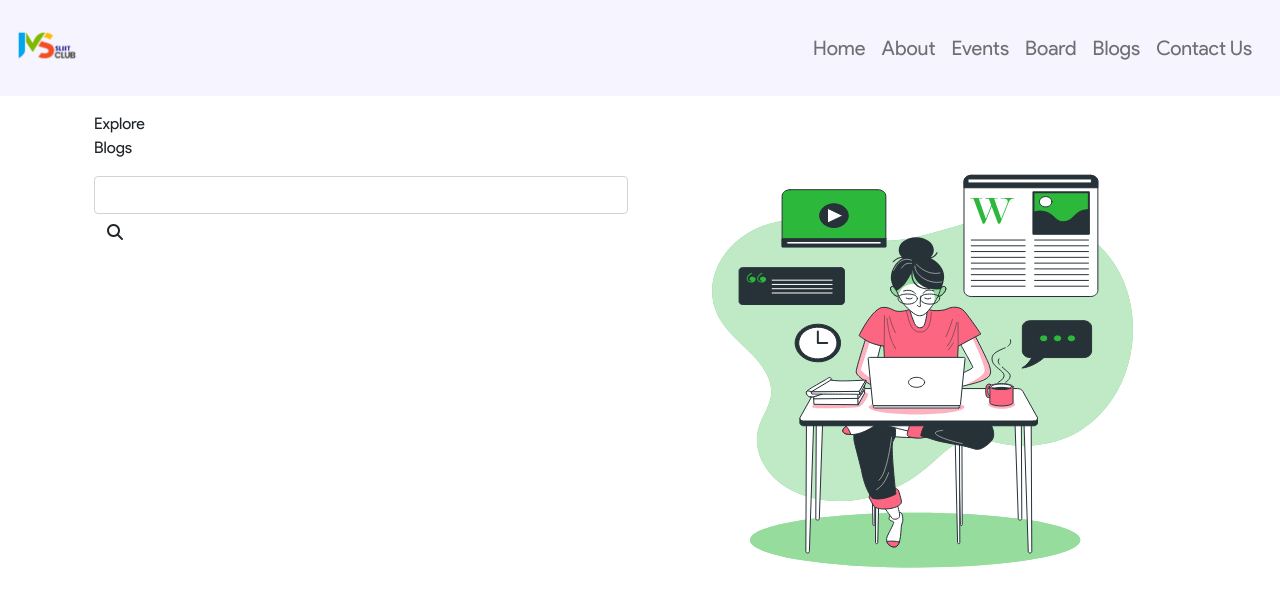
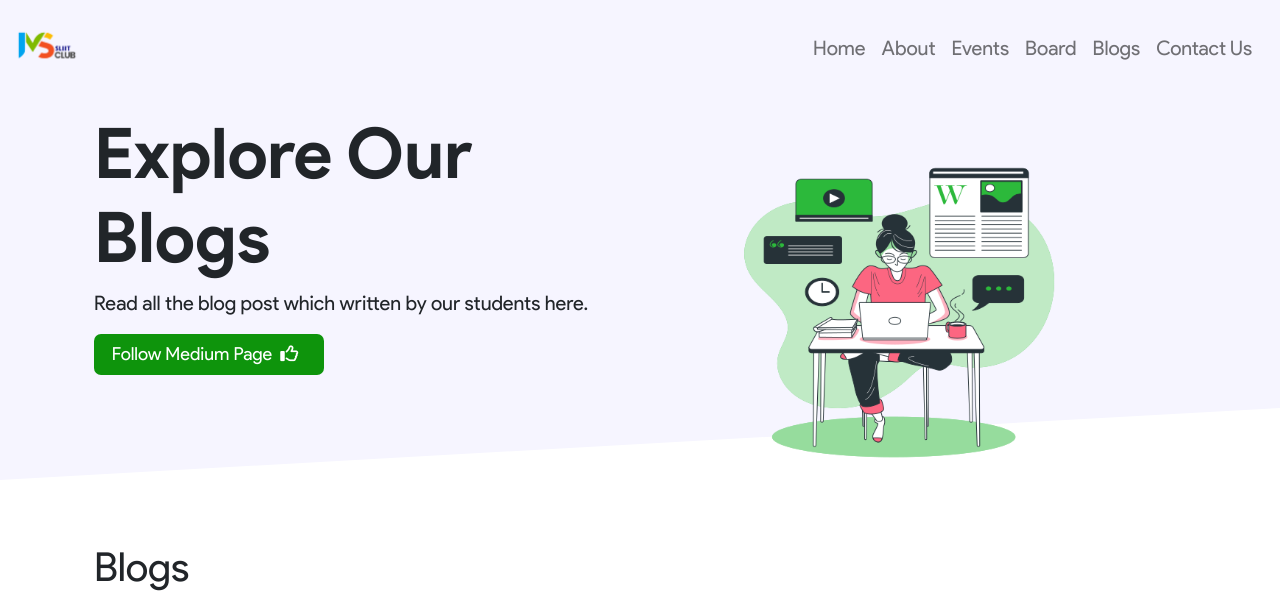
Before and after one commit to ms-club-sliit/msclubwesite-v2, a React (Create React App) app: page /blogs in a window 1280 px wide. Shown: the top 593 px of the page. Built offline with nearby package versions, Linux system fonts and the light colour scheme; no server answers.

Commit message:
Apply styling to the blog page

```diff
--- a/src/App.scss
+++ b/src/App.scss
@@ -32,6 +32,7 @@
 @import "./styles/card.scss";
 @import "./styles/home.scss";
 @import "./styles/about_us.scss";
+@import "./styles/blogs.scss";
 
 ul {
   padding: 0px;
@@ -76,7 +77,3 @@ ul {
     clip-path: polygon(0 0, 100% 0%, 100% 70%, 0 100%);
   }
 }
-
-.fas {
-  color: $primary-color-active;
-}
--- a/src/pages/blog/blog-list-section.tsx
+++ b/src/pages/blog/blog-list-section.tsx
@@ -2,6 +2,7 @@ import React, { useState, useEffect } from "react";
 import { Card } from "../../components";
 import { IBlog } from "../../interfaces/BlogInterface";
 import { getBlogs } from "../../api/BlogAction";
+import { CARD_TYPE_BLOG } from '../../constants';
 
 const BlogList: React.FC = () => {
   const [blogList, setBlogList] = useState<IBlog>();
@@ -21,11 +22,13 @@ const BlogList: React.FC = () => {
     <div className="container">
       <h1>Blogs</h1>
       <div className="row">
-        {/* {blogList &&
+        {blogList &&
           blogList.items?.map((item, index) => (
-            <div className="col">
+            <div className="col-md-3 d-flex justify-content-center blog-card-section">
               <Card
                 id={index}
+                type={CARD_TYPE_BLOG}
+                author={item.author}
                 imageUrl={item.thumbnail}
                 title={item.title}
                 dateTime={item.pubDate}
@@ -33,7 +36,7 @@ const BlogList: React.FC = () => {
                 link={item.link}
               />
             </div>
-          ))} */}
+          ))}
       </div>
     </div>
   );
--- a/src/pages/blog/hero-section.tsx
+++ b/src/pages/blog/hero-section.tsx
@@ -1,28 +1,26 @@
 import React from "react";
-import BlogHeroHeaderImage from '../../assets/flat-illustrations/blogsHeroVector.svg';
 
 const HeroSection: React.FC = () => (
-  <div className="container">
+  <div className="container mb-5">
+    <div className="hero-section-bg" />
     <div className="row">
-      <div className="col-sm-12 col-md-6 col-lg-6 text-div">
-        <div className="col-12">
-          <p className="exploreText">
-            Explore <br /> Blogs
-          </p>
+      <div className="col-sm-12 col-md-6 col-lg-6">
+        <h1 className="blog-header-title">Explore Our Blogs</h1>
+        <p className="blog-header-description">
+          Read all the blog post which written by our students here.
+        </p>
+        <button className="btn blog-primary-btn">
+          Follow Medium Page
+          <span>
+            <i className="far fa-thumbs-up mx-2"></i>
+          </span>
+        </button>
+      </div>
+
+      <div className="col-sm-12 col-md-6 col-lg-6">
+        <div className="d-felx justify-content-center">
+          <img src="/assets/blogs_header.png" alt="home header" className="blog-header-img" />
         </div>
-        <div className="col-12 event-search">
-          <input type="text" className="form-control searchBox" />
-          <button type="button" className="btn searchButton">
-            <i className="fa fa-search" />
-          </button>
-        </div>
-      </div>
-      <div className="col-sm-12 col-md-6 col-lg-6 d-flex justify-content-center align-item-center">
-        <img
-          src={BlogHeroHeaderImage}
-          alt="Event header img"
-          className="event-header-img"
-        />
       </div>
     </div>
   </div>
--- /dev/null
+++ b/src/styles/blogs.scss
@@ -0,0 +1,109 @@
+.blog-primary-btn {
+  background: $primary-color-active;
+  color: $color-white;
+  border-radius: 7px;
+  font-family: "Product Sans Regular";
+  font-size: 18px;
+  width: 230px;
+}
+
+.blog-primary-btn:hover {
+  background: $primary-color-hover;
+  color: $color-white;
+}
+
+.blog-primary-btn:focus, .blog-primary-btn:active {
+  background: $primary-color-active;
+  color: $color-white;
+  outline: none !important;
+  box-shadow: none;
+}
+
+.blog-card-section {
+  margin-left: 10px;
+}
+
+.blog-header-title {
+  font-family: "Product Sans Bold";
+
+  @include media("<=phone") {
+    font-size: 50px;
+  }
+
+  @include media(">=phone", '<tablet') {
+    font-size: 55px;
+  }
+
+  @include media('>=tablet', '<smalldesktop') {
+    font-size: 55px;
+  }
+
+  @include media('>=smalldesktop', '<desktop') {
+    font-size: 70px;
+  }
+
+  @include media(">=desktop", '<largedesktop') {
+    font-size: 70px;
+  }
+
+  @include media('>=largedesktop') {
+    font-size: 80px;
+  }
+}
+
+.blog-header-description {
+  @include media("<=phone") {
+    font-size: 18px;
+  }
+
+  @include media(">=phone", '<tablet') {
+    font-size: 18px;
+  }
+
+  @include media('>=tablet', '<smalldesktop') {
+    font-size: 18px;
+  }
+
+  @include media('>=smalldesktop', '<desktop') {
+    font-size: 18px;
+  }
+
+  @include media(">=desktop", '<largedesktop') {
+    font-size: 20px;
+  }
+
+  @include media('>=largedesktop') {
+    font-size: 24px;
+  }
+}
+
+.blog-header-img {
+  margin-left: 20px;
+  margin-top: 10px;
+  display: block;
+  visibility: visible;
+
+  @include media("<=phone") {
+    width: 80%
+  }
+
+  @include media(">=phone", '<tablet') {
+    width: 400px;
+  }
+
+  @include media('>=tablet', '<smalldesktop') {
+    width: 350px;
+  }
+
+  @include media('>=smalldesktop', '<desktop') {
+    width: 400px;
+  }
+
+  @include media(">=desktop", '<largedesktop') {
+    width: 450px;
+  }
+
+  @include media('>=largedesktop') {
+    width: 520px;
+  }
+}
```
